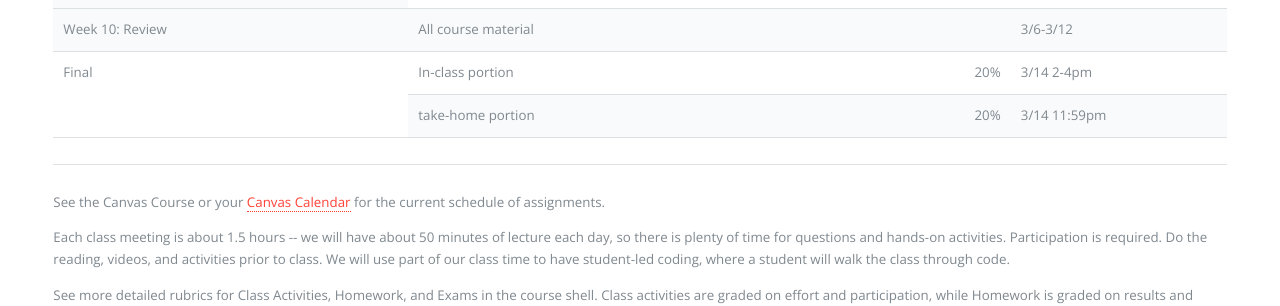
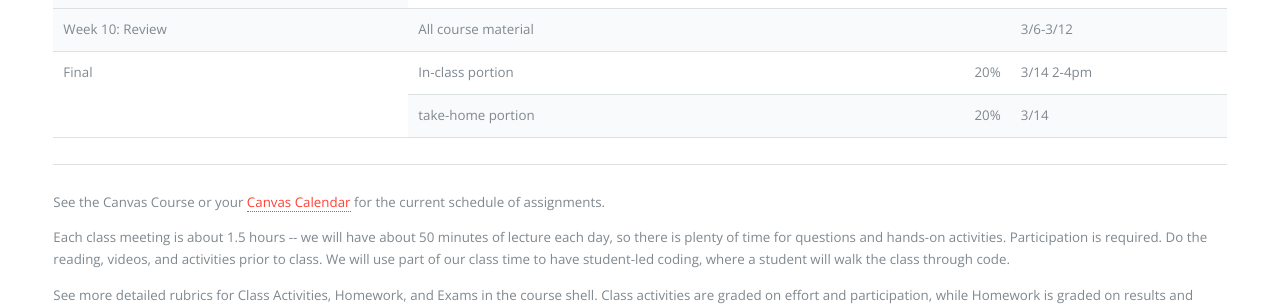
Before and after one commit to argoc/syllabub, a Jekyll site: the page CS143.html, which Jekyll copies as it is, in a window 1280 px wide and 900 px high, scrolled down 2313 px. Shown: the part 154-460 px from the top of the window. Built offline with Jekyll 4.4.1, drawn with Linux system fonts in a browser that asks for light colours.

Commit message:
minor corrections

```diff
--- a/CS143.html
+++ b/CS143.html
@@ -241,7 +241,7 @@
                     <tr>
                         <td>take-home portion</td>
                         <td class="ralign">20%</td>
-                        <td>3/14 11:59pm</td>
+                        <td>3/14</td>
                     </tr>
                 </tbody>
             </table>
```
